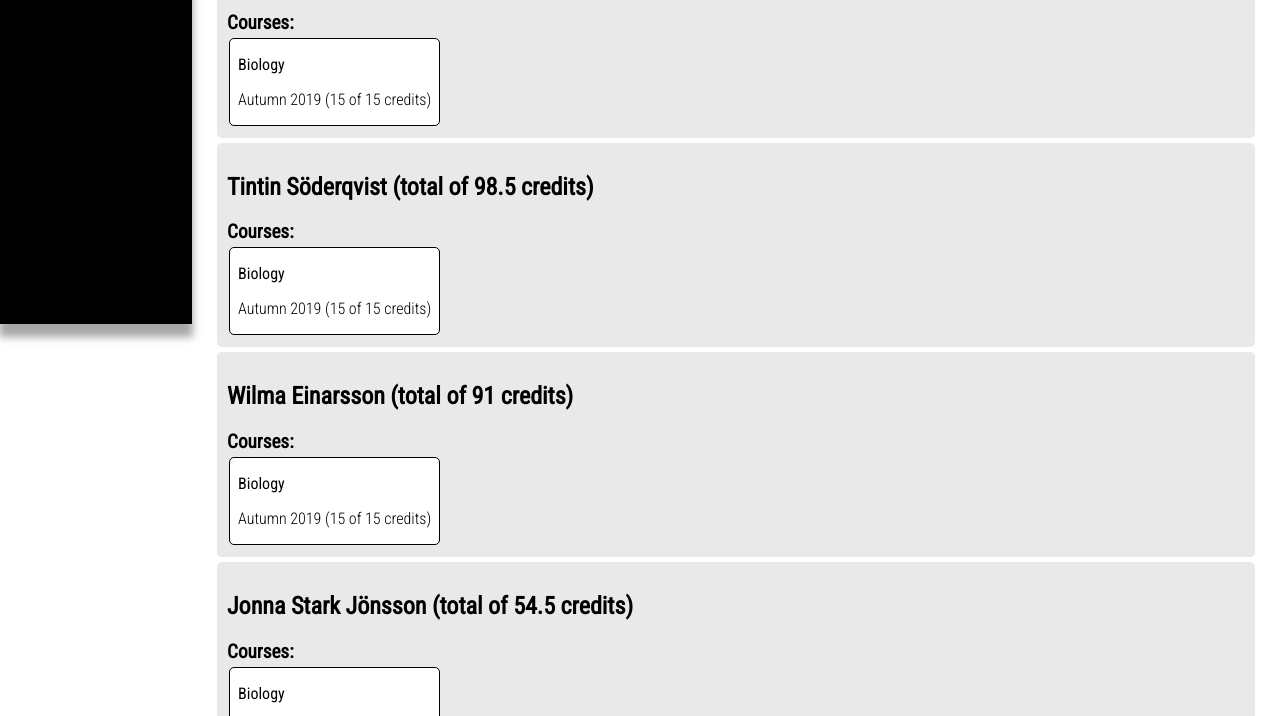
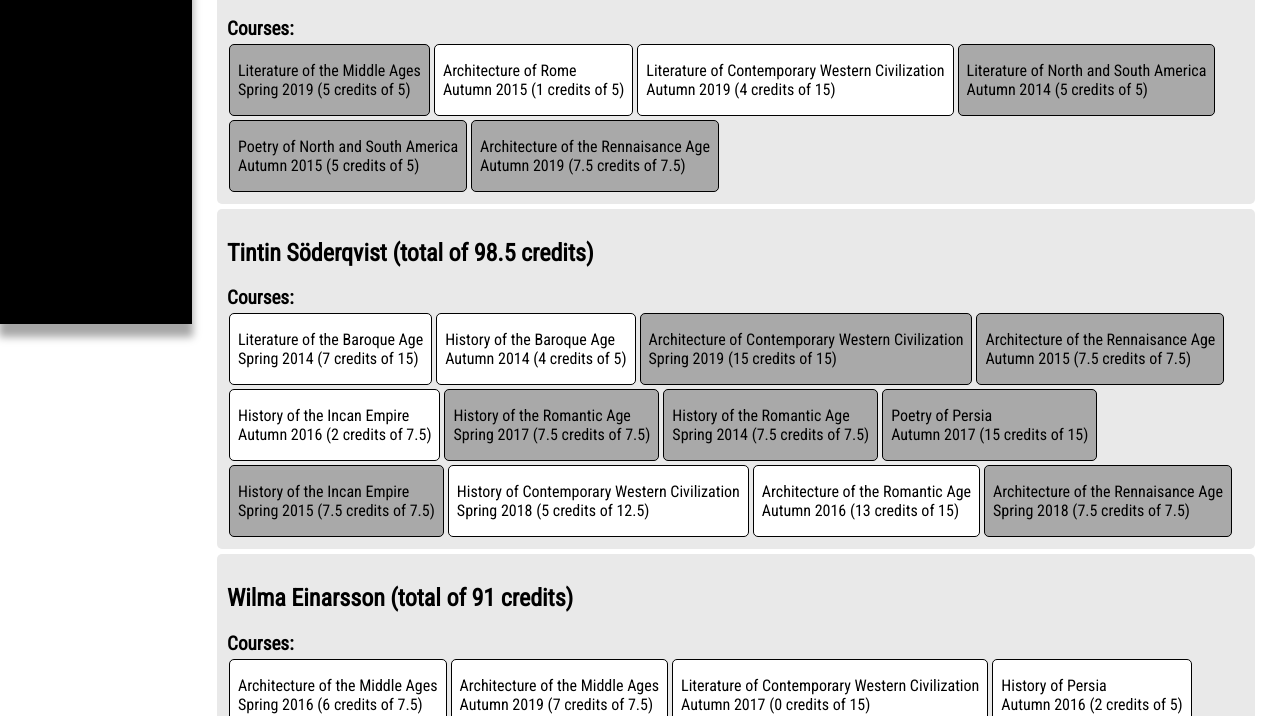
Before and after one commit to mybergquistrajic/me132a_U3, a plain HTML site: page students.html in a window 1280 px wide. Shown: the part 476-1192 px from the top of the page. Drawn offline with Linux system fonts and the light colour scheme.

Commit message:
Finished create courses for students

```diff
--- a/students.css
+++ b/students.css
@@ -45,7 +45,7 @@ form > label {
     font-size: 1.2em;
 }
 
-.student div:nth-child(1) {
+.student div {
     margin: 2px;
     padding-left: 8px;
     padding-right: 8px;
@@ -57,6 +57,6 @@ form > label {
     background-color: white;
 }
 
-.student div div p:nth-child(2) {
+.student div p:nth-child(2) {
     font-weight: lighter;
 }
--- a/students.js
+++ b/students.js
@@ -20,19 +20,13 @@ function createStudents(student) {
 function createStudent(student, i) {
     let studentItem = document.createElement("div");
     studentItem.classList.add("student");
-    // let courses = createStudentCourse(student);
+    studentItem.id = `${student[i].studentID}`
     studentItem.innerHTML = `
     <h2>${student[i].firstName} ${student[i].lastName} (total of ${credits(student, i)} credits)</h2>
     <h3>Courses:</h3>
-        <div>
-            <div>
-                <p>Biology</p>
-                <p>Autumn 2019 (15 of 15 credits)</p>
-            </div>
-        </div>
-    </div>
     `
     studentResults.appendChild(studentItem);
+    createCourses(student, i);
 }
 
 function credits(student, i) {
@@ -50,4 +44,23 @@ function getInputValue() {
     return input;
 }
 
+function createCourses(student, i) {
+    for (let studentCourse of student[i].courses) {
+        let course = document.createElement("div");
+        let courseName = document.createElement("p");
+        for (let databaseCourse of DATABASE.courses) {
+            if (studentCourse.courseId == databaseCourse.courseId) {
+                courseName.innerHTML = `
+                ${databaseCourse.title}  <br>
+                ${studentCourse.started.semester} ${studentCourse.started.year} (${studentCourse.passedCredits} credits of ${databaseCourse.totalCredits})`;
+                if (studentCourse.passedCredits == databaseCourse.totalCredits) {
+                    course.style.backgroundColor = "darkgray";
+                }
+            }
+        }
+        course.appendChild(courseName);
+        document.getElementById(`${student[i].studentID}`).appendChild(course);
+    }
+}
+
 filterStudentsByLastName()
```
Also changed, not shown: 1 other file.
